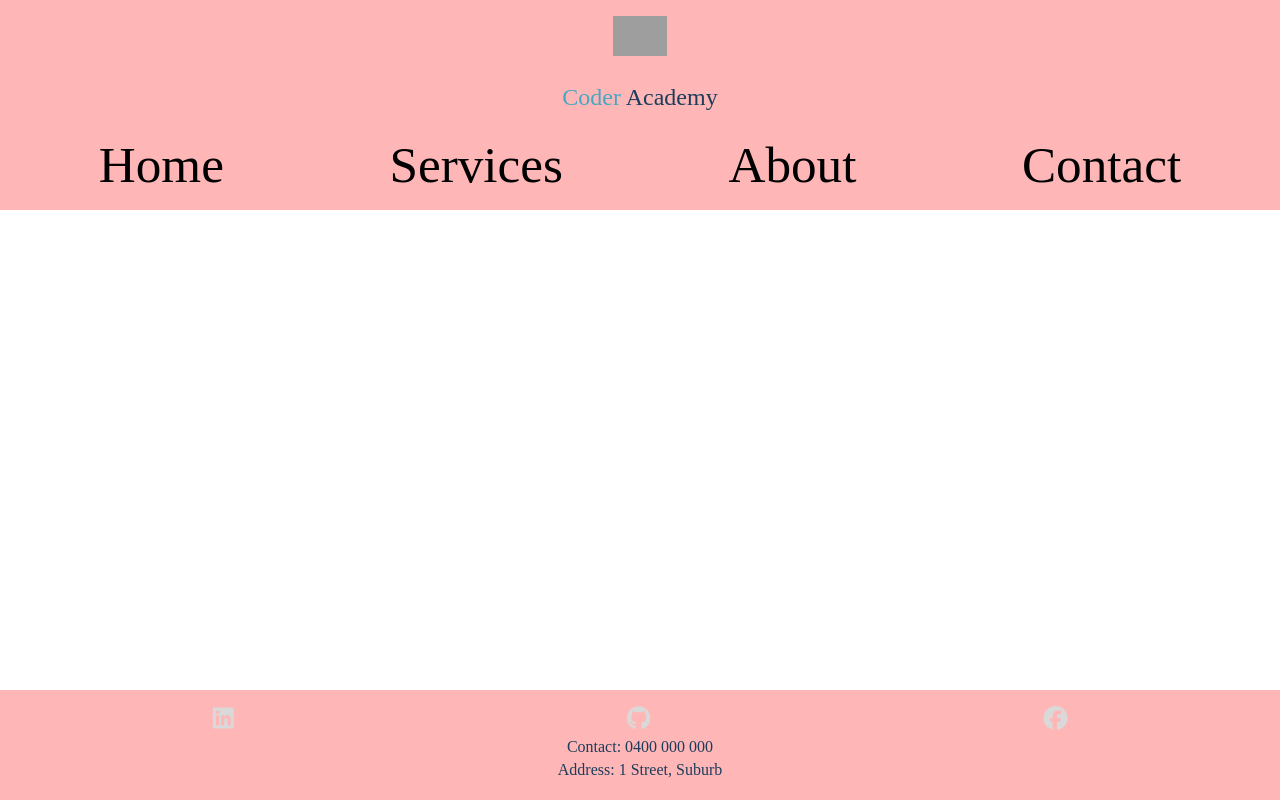
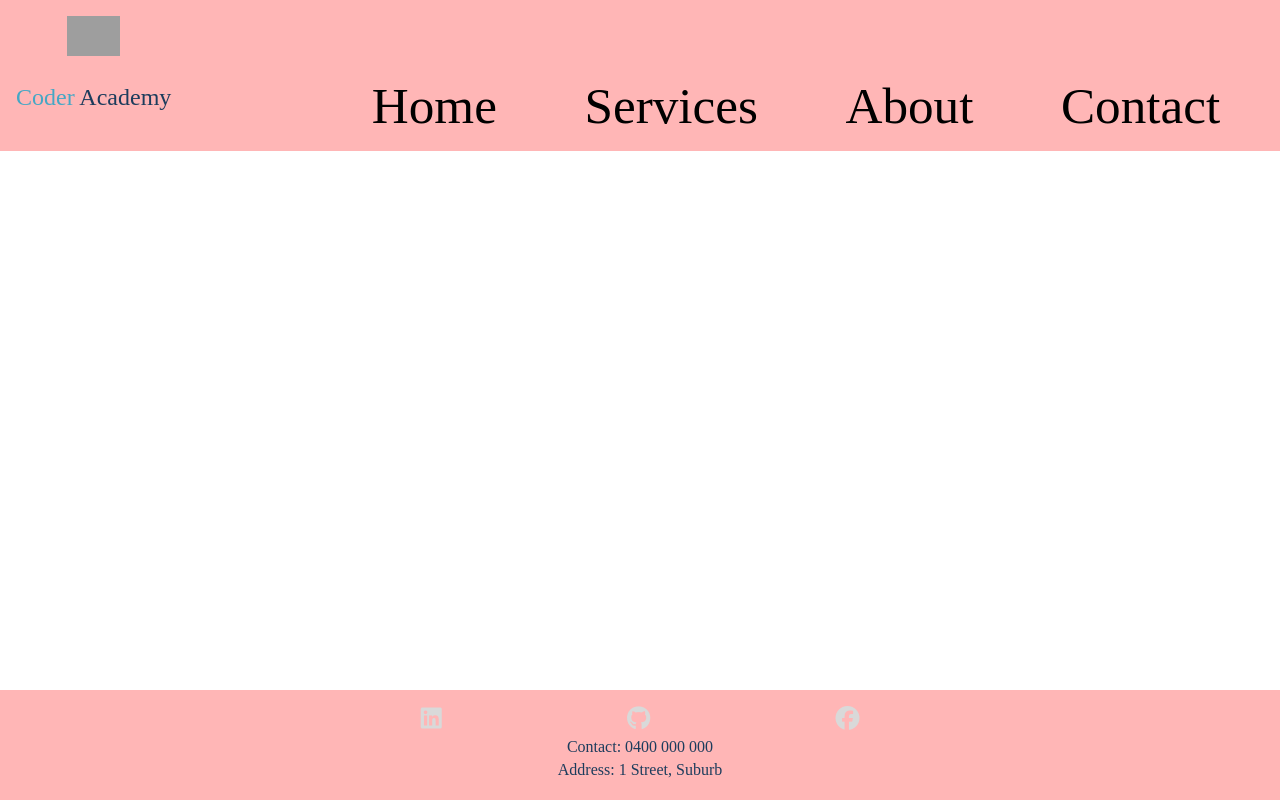
Before and after one commit to JacobSchutz7/t1w3-site-from-scratch, a plain HTML site: page index.html in a window 1280 px wide. Drawn offline with Linux system fonts and the light colour scheme; grey boxes are pictures that could not be loaded.

Commit message:
added responsive design to header and footer

```diff
--- a/CSS/index.css
+++ b/CSS/index.css
@@ -46,6 +46,24 @@ body {
 	color: black;
 }
 
+@media screen and (min-width:600px) {
+	header {
+		display: flex;
+		align-items: flex-end;
+		justify-content: space-between;
+	}
+
+	#nav-items {
+		width: 75%;
+	}
+
+	.social-media {
+		width: 50%;
+		margin-left: auto;
+		margin-right: auto;
+	}
+}
+
 footer {
 	background-color: var(--primary-color);
 	text-align: center;
```
